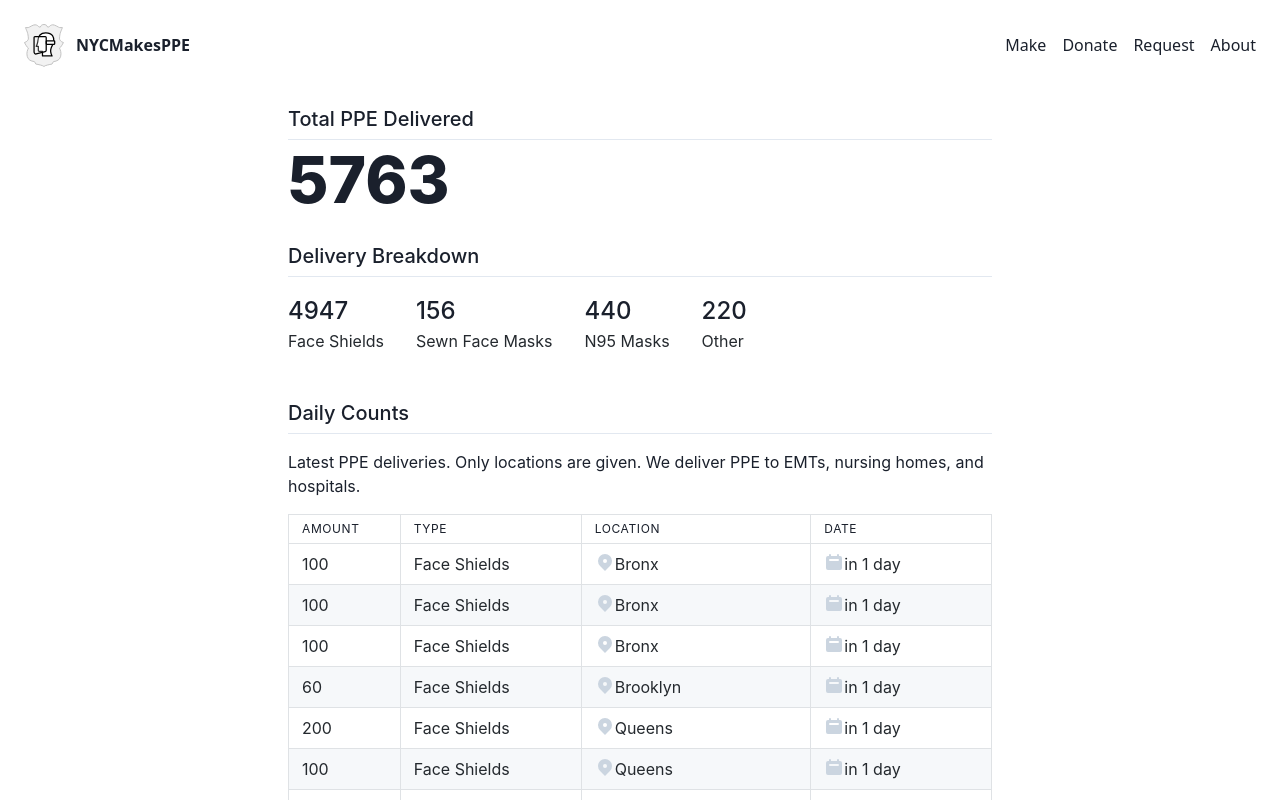
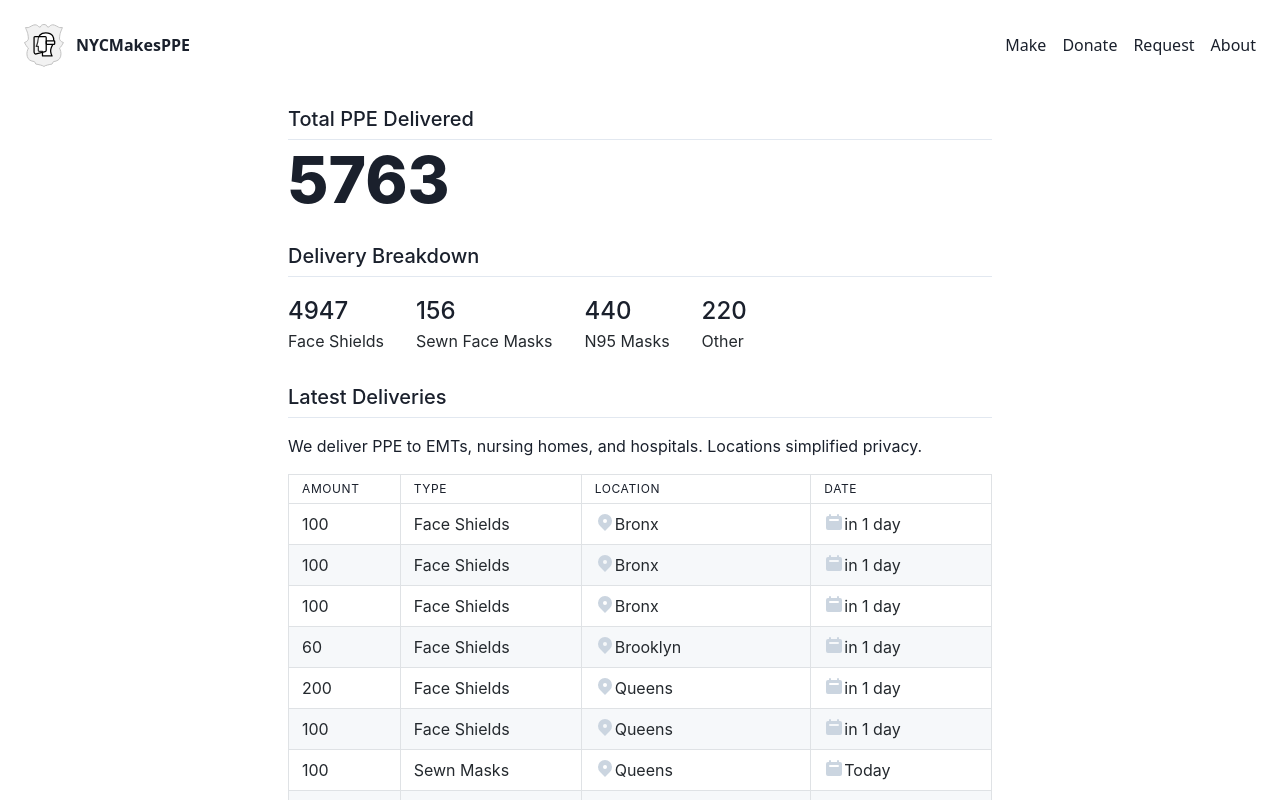
Before and after one commit to NYCPPE/nyc-makers-vs-covid, a Next.js app: page /stats in a window 1280 px wide. Shown: the top 800 px of the page. Built offline with nearby package versions, Linux system fonts and the light colour scheme; what @tailwindcss/ui would draw is missing.

Commit message:
Update deliveries.jsx

```diff
--- a/components/deliveries.jsx
+++ b/components/deliveries.jsx
@@ -73,12 +73,12 @@ export default ({ limit }) => {
           {/* <small className="upprcase text-gray-600">estimated</small> */}
         </div>
       </div>
-      <div className="mt-6 py-2 border-b mb-4 text-xl leading-6 font-medium text-gray-900 ">
-        Daily Counts
+      <div className="mt-2 py-2 border-b mb-4 text-xl leading-6 font-medium text-gray-900 ">
+        Latest Deliveries
       </div>{' '}
       <p className="text-base leading-6 text-gray-900  hover:no-underline">
-        Latest PPE deliveries. Only locations are given. We deliver PPE to EMTs,
-        nursing homes, and hospitals.
+        We deliver PPE to EMTs, nursing homes, and hospitals. Locations
+        simplified privacy.
       </p>{' '}
       {!limit && (
         <div className="align-middle inline-block min-w-full overflow-hidden ">
```
